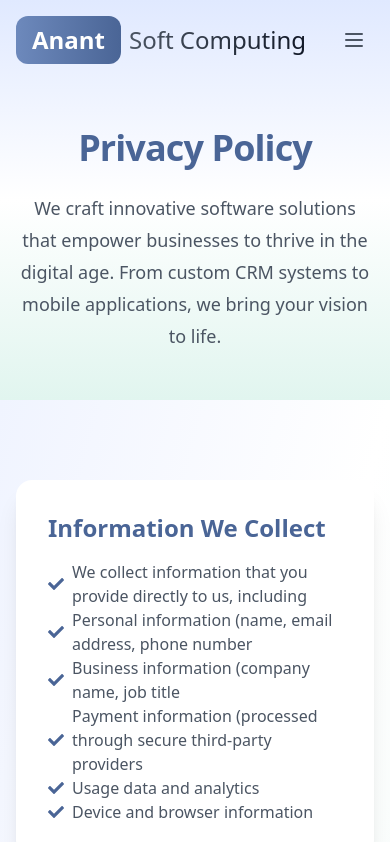
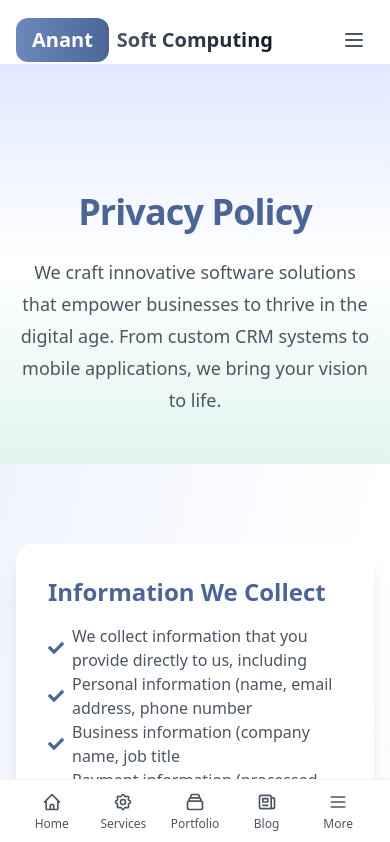
Before and after one commit to ASCDarshan/ASC-new, a React (Vite) app: page /privacy-policy in a window 390 px wide. Shown: the top 842 px of the page. Built offline with nearby package versions, Linux system fonts and the light colour scheme.

Commit message:
sitemap of blogs and blog categories - bottom navigationbar

```diff
--- a/postcss.config.js
+++ b/postcss.config.js
@@ -4,4 +4,4 @@ export default {
     tailwindcss: {},
     autoprefixer: {},
   },
-}
+};
--- a/src/components/layout/Footer.jsx
+++ b/src/components/layout/Footer.jsx
@@ -50,7 +50,7 @@ const navigation = {
 const Footer = () => {
   return (
     <footer
-      className="bg-white border-t border-gray-200"
+      className="bg-white border-t border-gray-200 pb-5"
       aria-labelledby="footer-heading"
     >
       <Container>
--- /dev/null
+++ b/src/components/layout/MobileBottomNav.jsx
@@ -0,0 +1,208 @@
+import { useState, useEffect } from "react";
+import { Link, useLocation } from "react-router-dom";
+import { motion } from "framer-motion";
+
+const icons = {
+  Home: (active) => (
+    <svg
+      className={`w-5 h-5 ${active ? "text-primary-600" : "text-gray-600"}`}
+      fill="none"
+      viewBox="0 0 24 24"
+      stroke="currentColor"
+    >
+      <path
+        strokeLinecap="round"
+        strokeLinejoin="round"
+        strokeWidth={2}
+        d="M3 12l2-2m0 0l7-7 7 7M5 10v10a1 1 0 001 1h3m10-11l2 2m-2-2v10a1 1 0 01-1 1h-3m-6 0a1 1 0 001-1v-4a1 1 0 011-1h2a1 1 0 011 1v4a1 1 0 001 1m-6 0h6"
+      />
+    </svg>
+  ),
+  Services: (active) => (
+    <svg
+      className={`w-5 h-5 ${active ? "text-primary-600" : "text-gray-600"}`}
+      fill="none"
+      viewBox="0 0 24 24"
+      stroke="currentColor"
+    >
+      <path
+        strokeLinecap="round"
+        strokeLinejoin="round"
+        strokeWidth={2}
+        d="M10.325 4.317c.426-1.756 2.924-1.756 3.35 0a1.724 1.724 0 002.573 1.066c1.543-.94 3.31.826 2.37 2.37a1.724 1.724 0 001.065 2.572c1.756.426 1.756 2.924 0 3.35a1.724 1.724 0 00-1.066 2.573c.94 1.543-.826 3.31-2.37 2.37a1.724 1.724 0 00-2.572 1.065c-.426 1.756-2.924 1.756-3.35 0a1.724 1.724 0 00-2.573-1.066c-1.543.94-3.31-.826-2.37-2.37a1.724 1.724 0 00-1.065-2.572c-1.756-.426-1.756-2.924 0-3.35a1.724 1.724 0 001.066-2.573c-.94-1.543.826-3.31 2.37-2.37.996.608 2.296.07 2.572-1.065z"
+      />
+      <path
+        strokeLinecap="round"
+        strokeLinejoin="round"
+        strokeWidth={2}
+        d="M15 12a3 3 0 11-6 0 3 3 0 016 0z"
+      />
+    </svg>
+  ),
+  Portfolio: (active) => (
+    <svg
+      className={`w-5 h-5 ${active ? "text-primary-600" : "text-gray-600"}`}
+      fill="none"
+      viewBox="0 0 24 24"
+      stroke="currentColor"
+    >
+      <path
+        strokeLinecap="round"
+        strokeLinejoin="round"
+        strokeWidth={2}
+        d="M19 11H5m14 0a2 2 0 012 2v6a2 2 0 01-2 2H5a2 2 0 01-2-2v-6a2 2 0 012-2m14 0V9a2 2 0 00-2-2M5 11V9a2 2 0 012-2m0 0V5a2 2 0 012-2h6a2 2 0 012 2v2M7 7h10"
+      />
+    </svg>
+  ),
+  Blog: (active) => (
+    <svg
+      className={`w-5 h-5 ${active ? "text-primary-600" : "text-gray-600"}`}
+      fill="none"
+      viewBox="0 0 24 24"
+      stroke="currentColor"
+    >
+      <path
+        strokeLinecap="round"
+        strokeLinejoin="round"
+        strokeWidth={2}
+        d="M19 20H5a2 2 0 01-2-2V6a2 2 0 012-2h10a2 2 0 012 2v1m2 13a2 2 0 01-2-2V7m2 13a2 2 0 002-2V9a2 2 0 00-2-2h-2m-4-3H9M7 16h6M7 8h6v4H7V8z"
+      />
+    </svg>
+  ),
+  More: (active) => (
+    <svg
+      className={`w-5 h-5 ${active ? "text-primary-600" : "text-gray-600"}`}
+      fill="none"
+      viewBox="0 0 24 24"
+      stroke="currentColor"
+    >
+      <path
+        strokeLinecap="round"
+        strokeLinejoin="round"
+        strokeWidth={2}
+        d="M4 6h16M4 12h16M4 18h16"
+      />
+    </svg>
+  ),
+};
+
+const MobileBottomNav = () => {
+  const location = useLocation();
+  const [showMoreMenu, setShowMoreMenu] = useState(false);
+
+  const mainItems = [
+    { name: "Home", path: "/" },
+    { name: "Services", path: "/services" },
+    { name: "Portfolio", path: "/portfolio" },
+    { name: "Blog", path: "/blog" },
+    { name: "More", path: null },
+  ];
+
+  const moreItems = [
+    { name: "About", path: "/about" },
+    { name: "Careers", path: "/careers", badge: "Hiring" },
+    { name: "Contact", path: "/contact" },
+  ];
+
+  const isActive = (path) => {
+    if (!path) return false;
+    return location.pathname === path;
+  };
+
+  useEffect(() => {
+    const handleClickOutside = (event) => {
+      if (
+        !event.target.closest(".more-menu") &&
+        !event.target.closest(".more-button")
+      ) {
+        setShowMoreMenu(false);
+      }
+    };
+
+    document.addEventListener("click", handleClickOutside);
+    return () => document.removeEventListener("click", handleClickOutside);
+  }, []);
+
+  useEffect(() => {
+    setShowMoreMenu(false);
+  }, [location]);
+
+  return (
+    <>
+      <div className="md:hidden fixed bottom-0 left-0 right-0 z-50 bg-white shadow-lg border-t border-gray-100">
+        <div className="flex justify-between items-center h-16 px-4">
+          {mainItems.map((item) => (
+            <div key={item.name} className="flex-1">
+              {item.path ? (
+                <Link
+                  to={item.path}
+                  className="flex flex-col items-center justify-center h-full"
+                >
+                  {icons[item.name](isActive(item.path))}
+                  <span
+                    className={`mt-1 text-xs font-medium ${isActive(item.path) ? "text-primary-600" : "text-gray-600"
+                      }`}
+                  >
+                    {item.name}
+                  </span>
+                  {item.badge && (
+                    <span className="absolute top-1 right-1 w-2 h-2 bg-primary-500 rounded-full"></span>
+                  )}
+                </Link>
+              ) : (
+                <button
+                  className="more-button flex flex-col items-center justify-center h-full w-full"
+                  onClick={(e) => {
+                    e.stopPropagation();
+                    setShowMoreMenu(!showMoreMenu);
+                  }}
+                >
+                  {icons[item.name](showMoreMenu)}
+                  <span
+                    className={`mt-1 text-xs font-medium ${showMoreMenu ? "text-primary-600" : "text-gray-600"
+                      }`}
+                  >
+                    {item.name}
+                  </span>
+                </button>
+              )}
+            </div>
+          ))}
+        </div>
+
+        {showMoreMenu && (
+          <motion.div
+            initial={{ opacity: 0, y: 20 }}
+            animate={{ opacity: 1, y: 0 }}
+            exit={{ opacity: 0, y: 20 }}
+            transition={{ duration: 0.2 }}
+            className="more-menu absolute bottom-16 right-4 bg-white rounded-xl shadow-xl border border-gray-100 overflow-hidden w-48"
+          >
+            <div className="py-2">
+              {moreItems.map((item) => (
+                <Link
+                  key={item.path}
+                  to={item.path}
+                  className="block px-4 py-2 text-sm text-gray-600 hover:bg-primary-50 hover:text-primary-600"
+                >
+                  <div className="flex items-center justify-between">
+                    {item.name}
+                    {item.badge && (
+                      <span className="px-2 py-0.5 text-xs font-semibold bg-gradient-to-r from-primary-400 to-primary-600 text-white rounded-full">
+                        {item.badge}
+                      </span>
+                    )}
+                  </div>
+                </Link>
+              ))}
+            </div>
+          </motion.div>
+        )}
+      </div>
+
+      <div className="md:hidden h-16"></div>
+    </>
+  );
+};
+
+export default MobileBottomNav;
--- a/src/components/layout/Navbar.jsx
+++ b/src/components/layout/Navbar.jsx
@@ -1,6 +1,7 @@
 import { useState, useEffect } from "react";
 import { Link, useLocation } from "react-router-dom";
 import { motion, AnimatePresence } from "framer-motion";
+import MobileBottomNav from "./MobileBottomNav";
 
 const navItems = [
   {
@@ -128,9 +129,10 @@ const Navbar = () => {
   };
 
   return (
+    <>
       <nav
         className={`
-        fixed w-full z-50 transition-all duration-300
+          fixed w-full top-0 z-50 transition-all duration-300
           ${scrolled
             ? "bg-white/80 backdrop-blur-lg shadow-lg shadow-gray-200/20"
             : "bg-transparent"
@@ -144,9 +146,9 @@ const Navbar = () => {
                 whileHover={{ scale: 1.05 }}
                 className="bg-gradient-to-r from-primary-400 to-primary-600 text-white px-4 py-2 rounded-xl"
               >
-              <span className="text-2xl font-bold">Anant</span>
+                <span className="text-xl font-bold">Anant</span>
               </motion.div>
-            <span className="text-2xl font-light bg-clip-text text-transparent bg-gradient-to-r from-gray-600 to-gray-900">
+              <span className="text-xl font-bold bg-clip-text text-transparent bg-gradient-to-r from-gray-600 to-gray-900">
                 Soft Computing
               </span>
             </Link>
@@ -224,6 +226,9 @@ const Navbar = () => {
           </AnimatePresence>
         </div>
       </nav>
+
+      <MobileBottomNav />
+    </>
   );
 };
 
```
Also changed, not shown: generate-sitemap.js (+72 -1 lines), 1 other file (tests, documents, lock files or other folders). Lines whose indentation alone changed are shown as unchanged.
